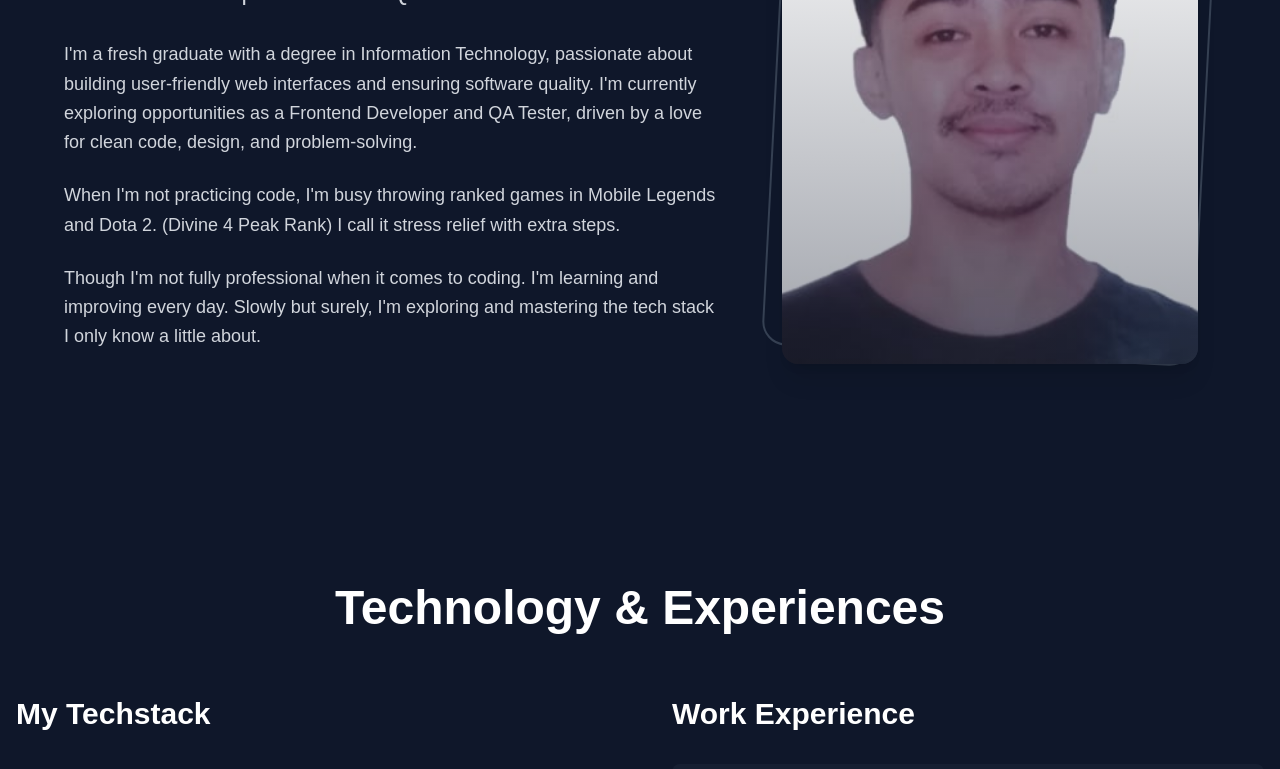
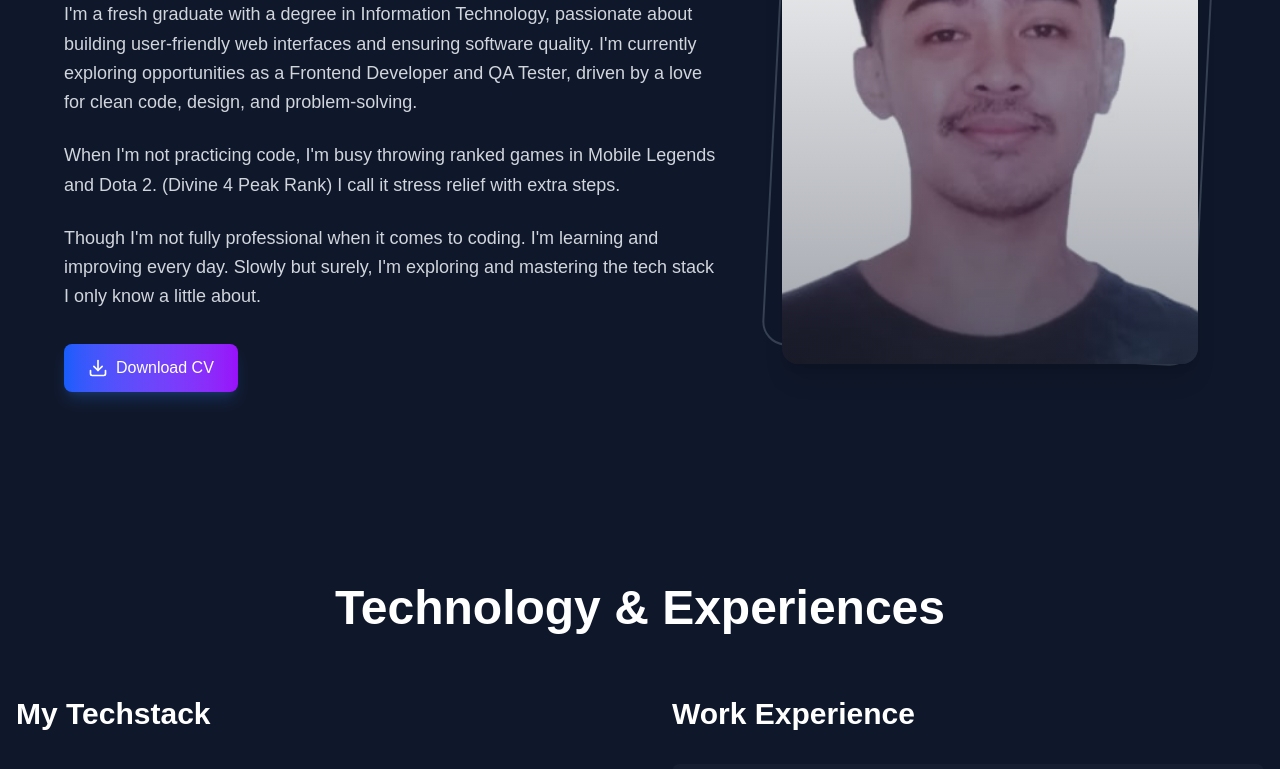
Before and after one commit to aybanmola22y/aivannemolato, a Next.js app: page / in a window 1280 px wide. Shown: the part 1096-1865 px from the top of the page. Built offline with nearby package versions, Linux system fonts and the light colour scheme.

Commit message:
Update AboutMe.tsx

```diff
--- a/src/app/AboutMe.tsx
+++ b/src/app/AboutMe.tsx
@@ -87,6 +87,39 @@
                 }
               </p>
             </motion.div>
+
+            <motion.div
+              initial={{ opacity: 0, y: 30 }}
+              whileInView={{ opacity: 1, y: 0 }}
+              transition={{ duration: 0.8, delay: 0.8 }}
+              viewport={{ once: true }}
+            >
+              <a
+                href="/cv.pdf"
+                download="John_Aivanne_Molato_CV.pdf"
+                className={`inline-flex items-center gap-2 px-6 py-3 rounded-lg font-medium transition-all duration-300 ${
+                  darkMode
+                    ? "bg-gradient-to-r from-blue-600 to-purple-600 hover:from-blue-700 hover:to-purple-700 text-white shadow-lg shadow-blue-500/20"
+                    : "bg-gradient-to-r from-blue-500 to-purple-500 hover:from-blue-600 hover:to-purple-600 text-white shadow-lg shadow-blue-500/30"
+                } hover:scale-105 hover:shadow-xl`}
+              >
+                <svg
+                  xmlns="http://www.w3.org/2000/svg"
+                  className="w-5 h-5"
+                  viewBox="0 0 24 24"
+                  fill="none"
+                  stroke="currentColor"
+                  strokeWidth="2"
+                  strokeLinecap="round"
+                  strokeLinejoin="round"
+                >
+                  <path d="M21 15v4a2 2 0 0 1-2 2H5a2 2 0 0 1-2-2v-4" />
+                  <polyline points="7 10 12 15 17 10" />
+                  <line x1="12" y1="15" x2="12" y2="3" />
+                </svg>
+                Download CV
+              </a>
+            </motion.div>
           </motion.div>
 
           {/* Right Column - Image */}
```
